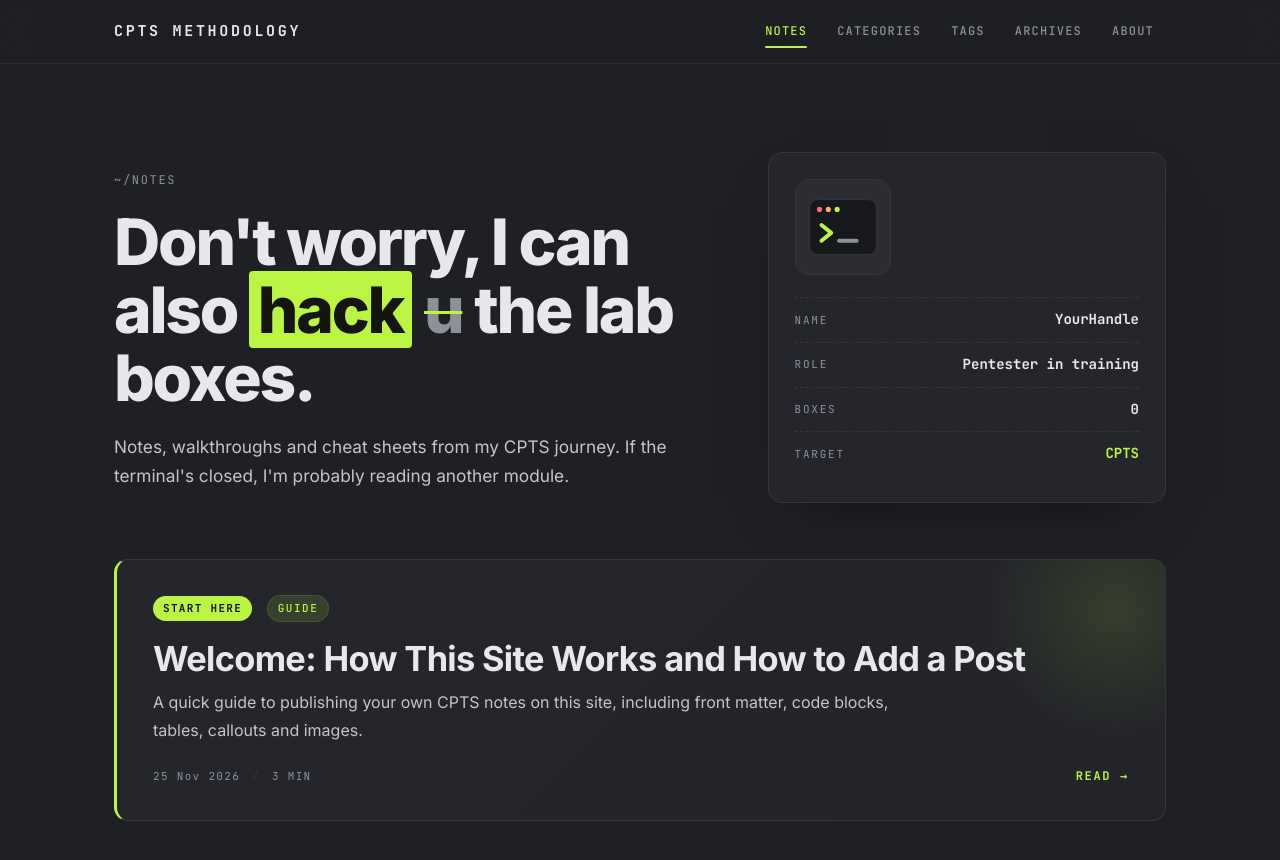
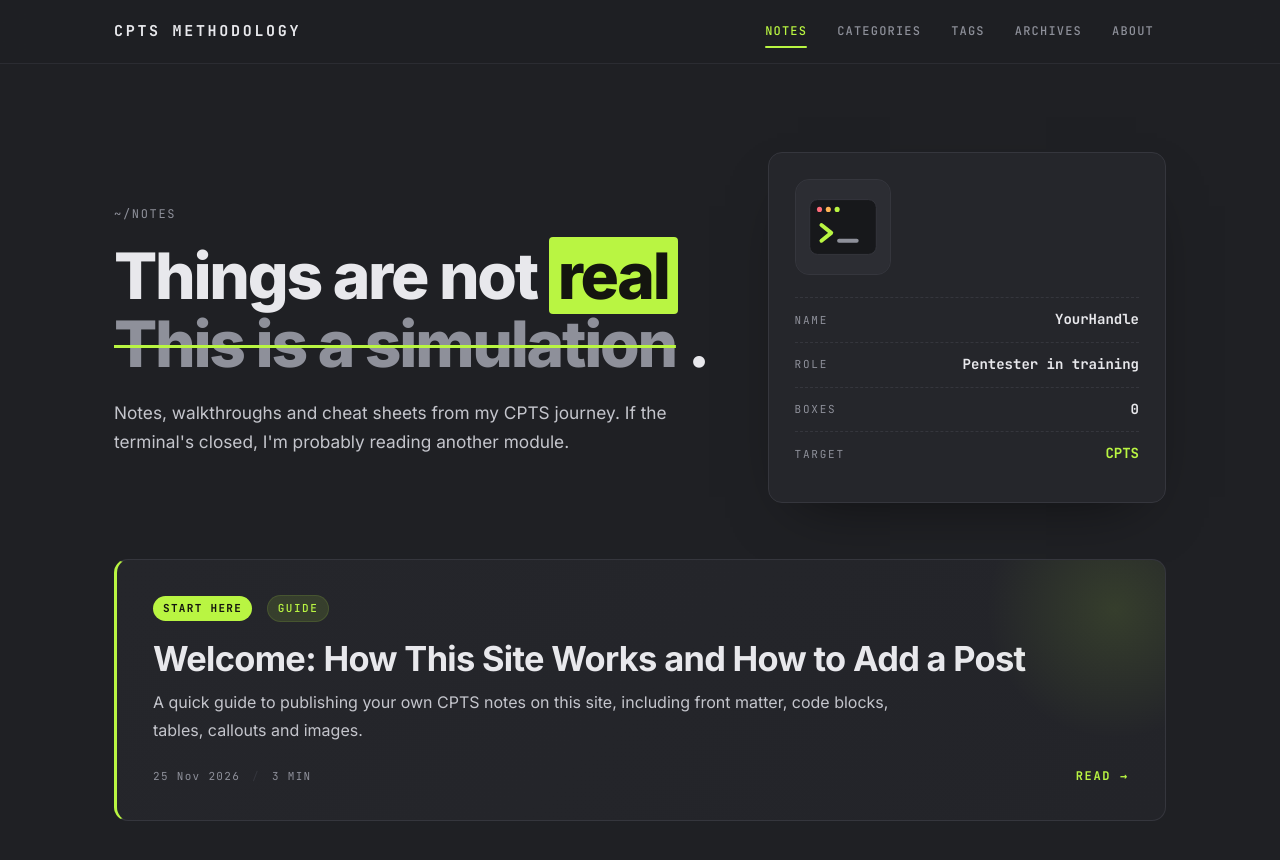
Before and after one commit to Getting-Nowhere/Getting-Nowhere.github.io, a Jekyll site: the page built from index.html, in a window 1280 px wide and 900 px high. Shown: the top 860 px of the window. Built offline with Jekyll 4.4.1, drawn with Linux system fonts in a browser that asks for light colours.

Commit message:
Update site content

```diff
--- a/_layouts/home.html
+++ b/_layouts/home.html
@@ -8,7 +8,7 @@ layout: default
   <div class="hero-text">
     <span class="eyebrow">~/notes <i class="caret"></i></span>
     <!-- Edit your headline here. <mark> = highlighted word, <del> = struck-through word -->
-    <h1 class="hero-title">Don't worry, I can also <mark>hack</mark> <del>u</del> the lab boxes.</h1>
+    <h1 class="hero-title">Things are not <mark>real</mark> <del>This is a simulation</del> .</h1>
     <p class="hero-sub">Notes, walkthroughs and cheat sheets from my CPTS journey. If the terminal's closed, I'm probably reading another module.</p>
   </div>
 
```
